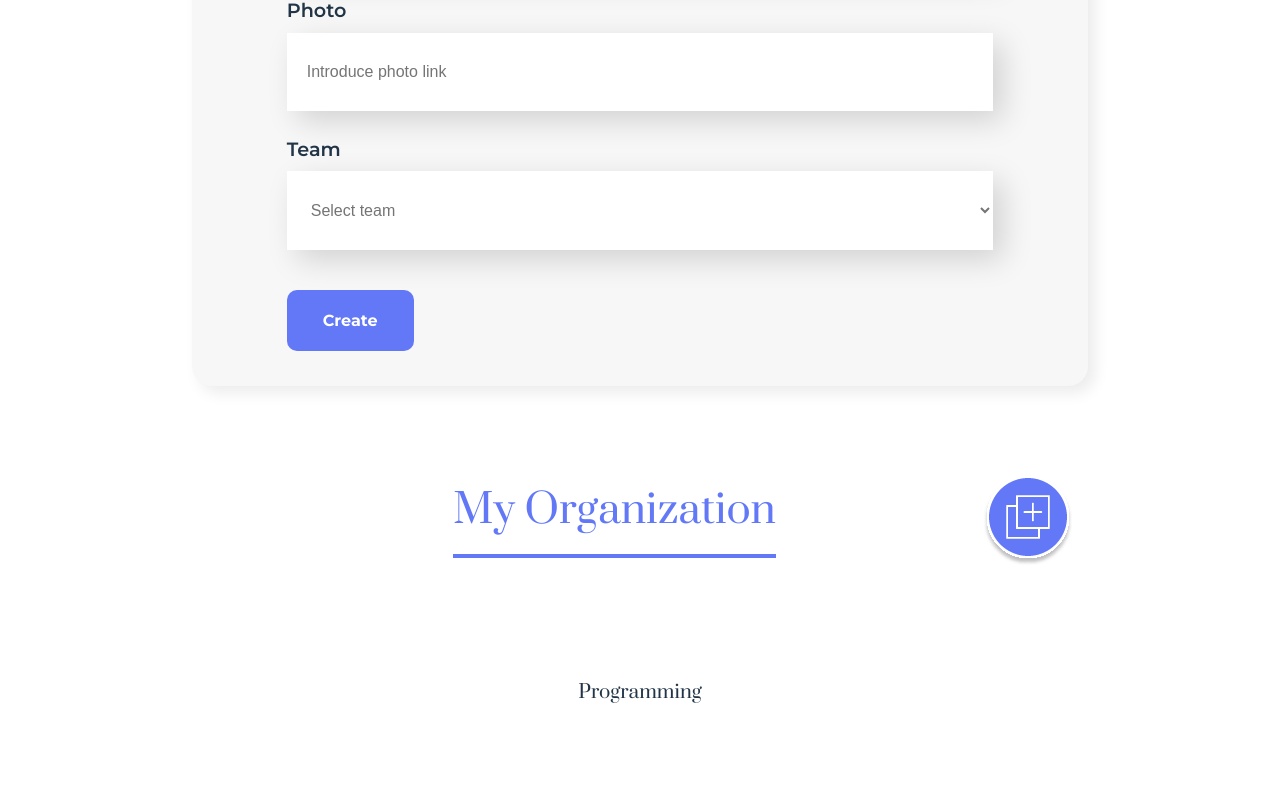
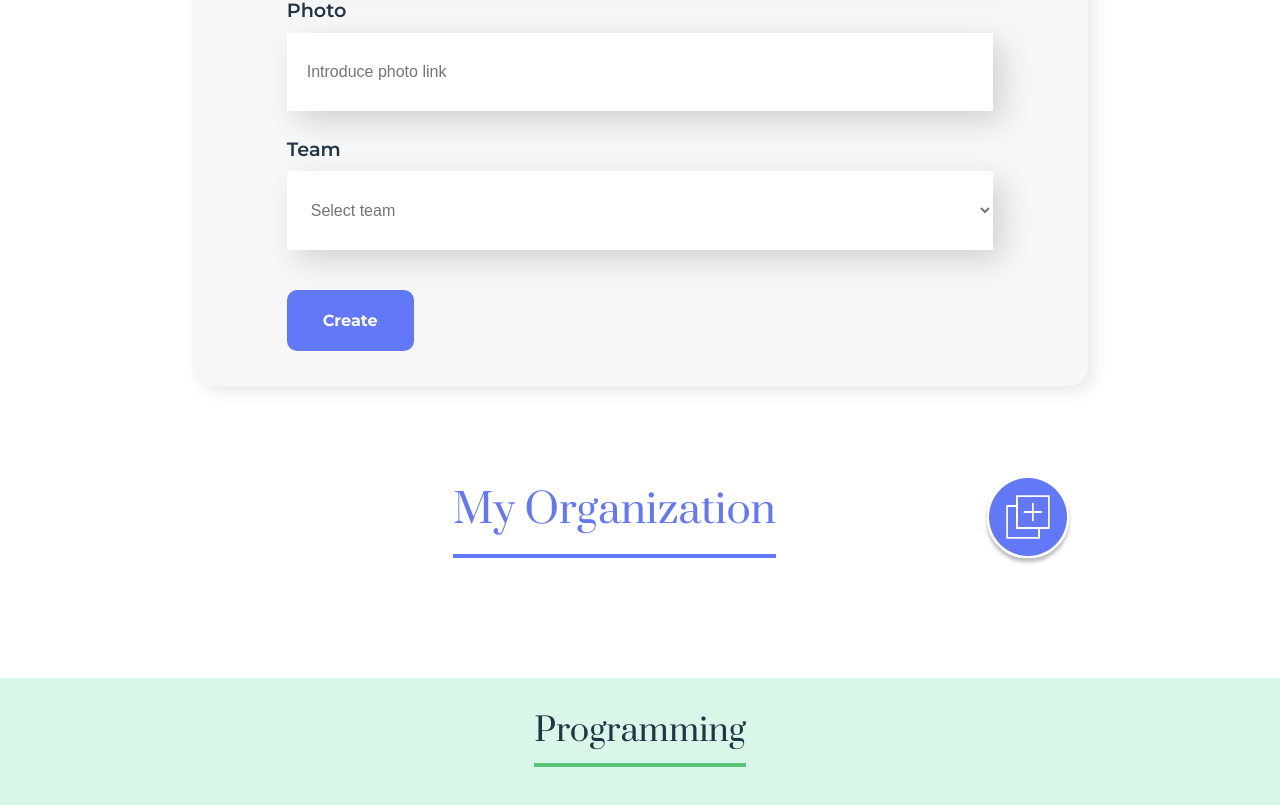
Before and after one commit to AbrahamOliden/react-org, a React (Vite) app: page / in a window 1280 px wide. Shown: the part 986-1791 px from the top of the page. Before the commit the page ends 1732 px from the top, so only its background shows below. Built offline with nearby package versions, Linux system fonts and the light colour scheme.

Commit message:
style parent component

```diff
--- a/src/components/team/Team.css
+++ b/src/components/team/Team.css
@@ -0,0 +1,15 @@
+.team {
+    box-sizing: border-box;
+    background-color: #D9F7E9;
+    padding: 32px;
+}
+
+
+.team__header {
+    display: inline-block;
+    font-size: 2rem;
+    font-weight: 400;
+    line-height: 43px;
+    padding-bottom: 10px;
+    border-bottom: 4px solid #57C278;
+}
```
